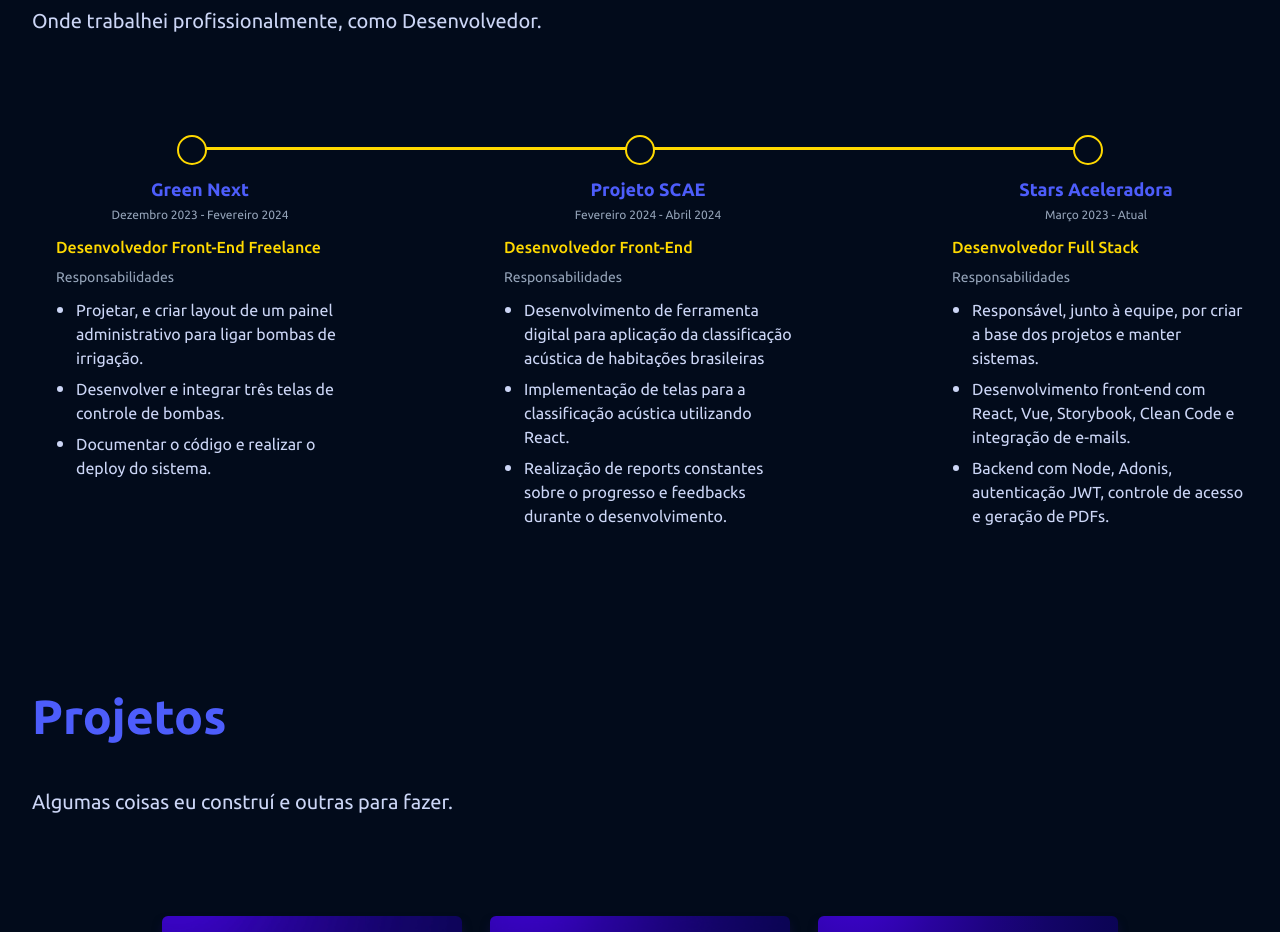
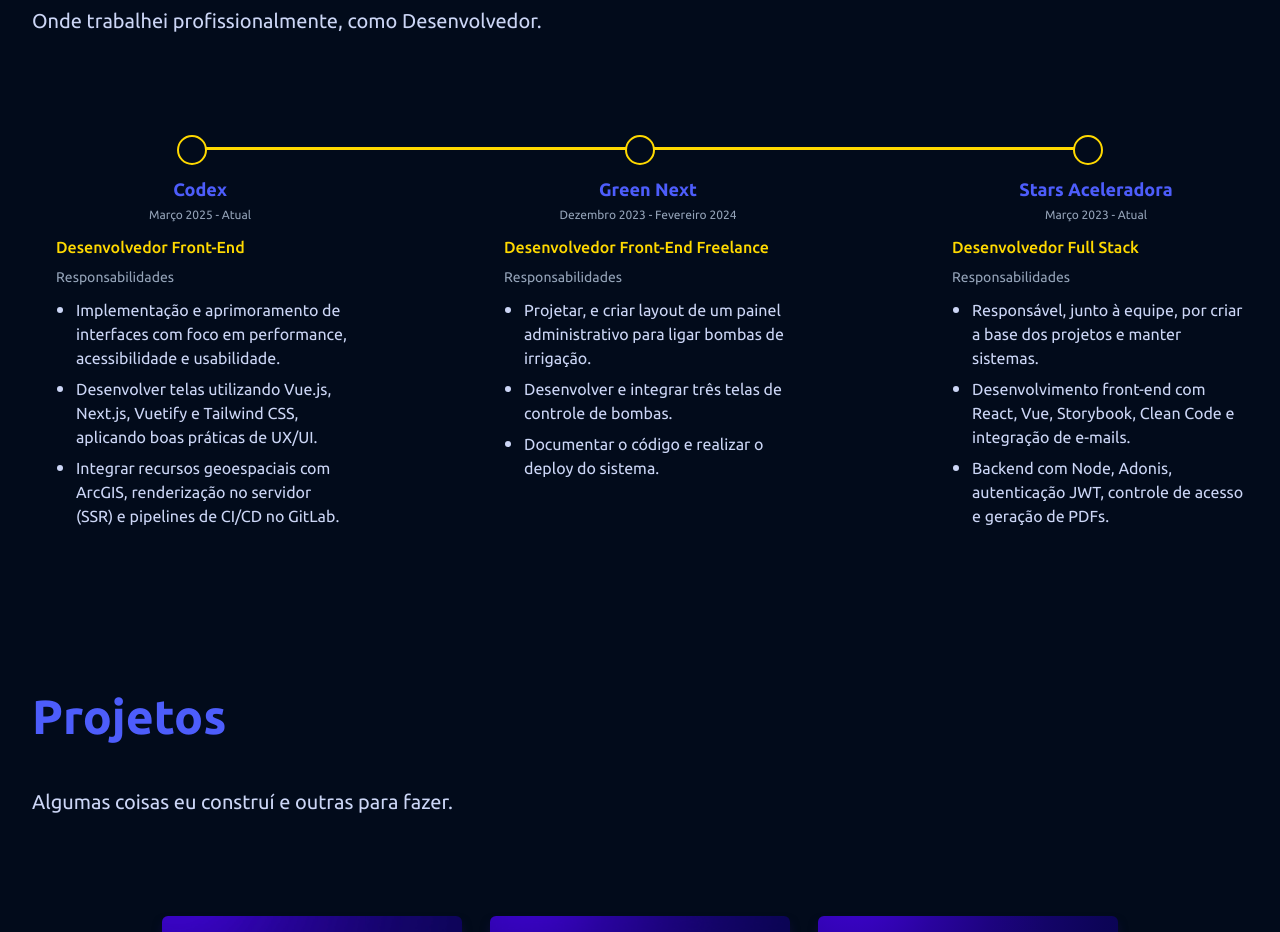
Before and after one commit to Jhuanassumpcao/Portfolio, a Vue app: page / in a window 1280 px wide. Shown: the part 2320-3252 px from the top of the page. Built offline with nearby package versions, Linux system fonts and the light colour scheme.

Commit message:
feat: update work experience

```diff
--- a/src/pages/Experiences/Experiences.vue
+++ b/src/pages/Experiences/Experiences.vue
@@ -30,25 +30,25 @@
 </template>
 <script setup>
 const steps = [
+	{
+      title: 'Codex',
+      time: 'Março 2025 - Atual',
+      work: 'Desenvolvedor Front-End',
+      subTitle: 'Implementação e aprimoramento de interfaces com foco em performance, acessibilidade e usabilidade.',
+      first: 'Desenvolver telas utilizando Vue.js, Next.js, Vuetify e Tailwind CSS, aplicando boas práticas de UX/UI.',
+      second: 'Integrar recursos geoespaciais com ArcGIS, renderização no servidor (SSR) e pipelines de CI/CD no GitLab.'
+   },
    {
-		title: 'Green Next',
-		time: 'Dezembro 2023 - Fevereiro 2024',
+	  title: 'Green Next',
+	  time: 'Dezembro 2023 - Fevereiro 2024',
       work: 'Desenvolvedor Front-End Freelance',
       subTitle: 'Projetar, e criar layout de um painel administrativo para ligar bombas de irrigação.',
       first: 'Desenvolver e integrar três telas de controle de bombas.',
       second: 'Documentar o código e realizar o deploy do sistema.'
 	},
    {
-		title: 'Projeto SCAE',
-		time: 'Fevereiro 2024 - Abril 2024',
-      work: 'Desenvolvedor Front-End',
-      subTitle: 'Desenvolvimento de ferramenta digital para aplicação da classificação acústica de habitações brasileiras',
-      first: 'Implementação de telas para a classificação acústica utilizando React.',
-      second: 'Realização de reports constantes sobre o progresso e feedbacks durante o desenvolvimento.'
-	},
-   {
-		title: 'Stars Aceleradora',
-		time: 'Março 2023 - Atual',
+	  title: 'Stars Aceleradora',
+	  time: 'Março 2023 - Atual',
       work: 'Desenvolvedor Full Stack',
       subTitle: "Responsável, junto à equipe, por criar a base dos projetos e manter sistemas.",
       first: "Desenvolvimento front-end com React, Vue, Storybook, Clean Code e integração de e-mails.",
```
